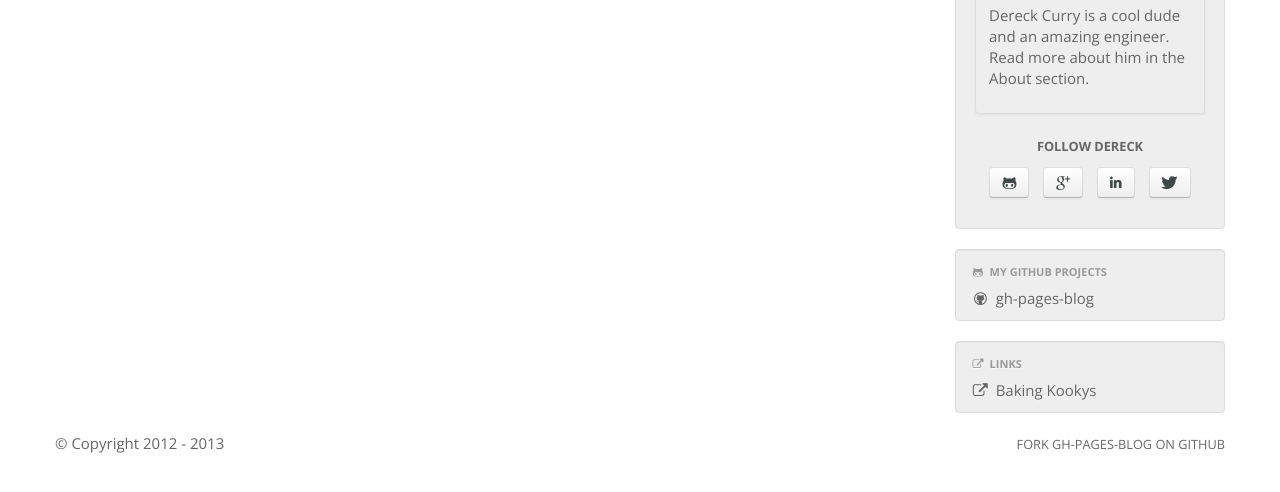
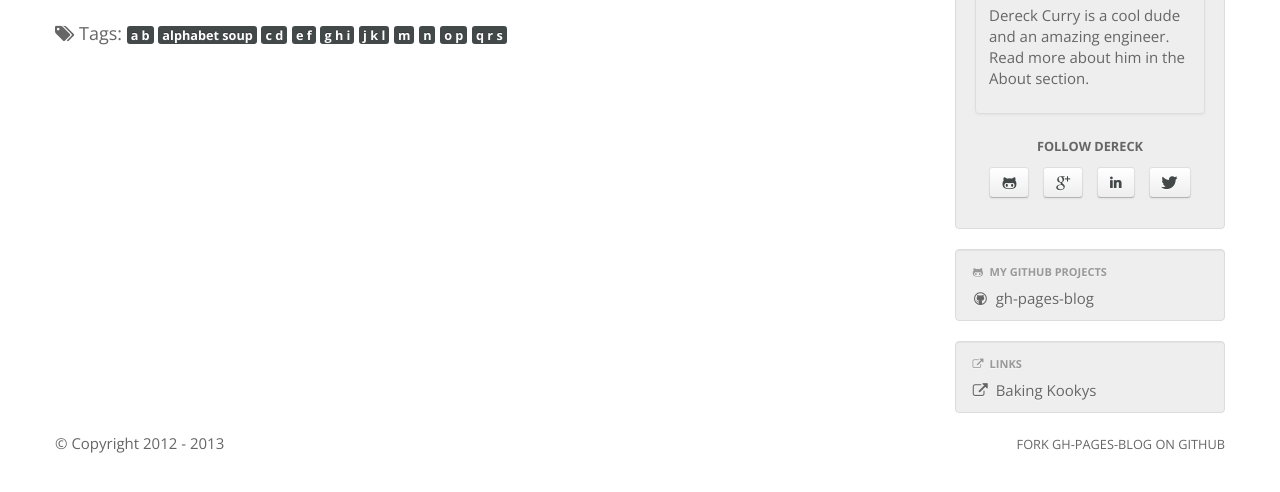
Before and after one commit to thedereck/thedereck.github.com, a Jekyll site: the page built from _posts/2012-12-30-end-of-the-year.md, in a window 1280 px wide, cut to the strip 292-784 px from the top of the page. Built offline with Jekyll 4.4.1, drawn with Linux system fonts in a browser that asks for light colours.

Commit message:
Replaces tags.present with tags_present

```diff
--- a/_includes/post-body.html
+++ b/_includes/post-body.html
@@ -41,7 +41,7 @@
 					{% include body/post-alerts-and-notices.html %}
 					{{ content }}
 
-					{% if tags.present %}
+					{% if tags_present %}
 					<br>
 					<p>
 						{% if site.font_awesome.enabled %}
```
